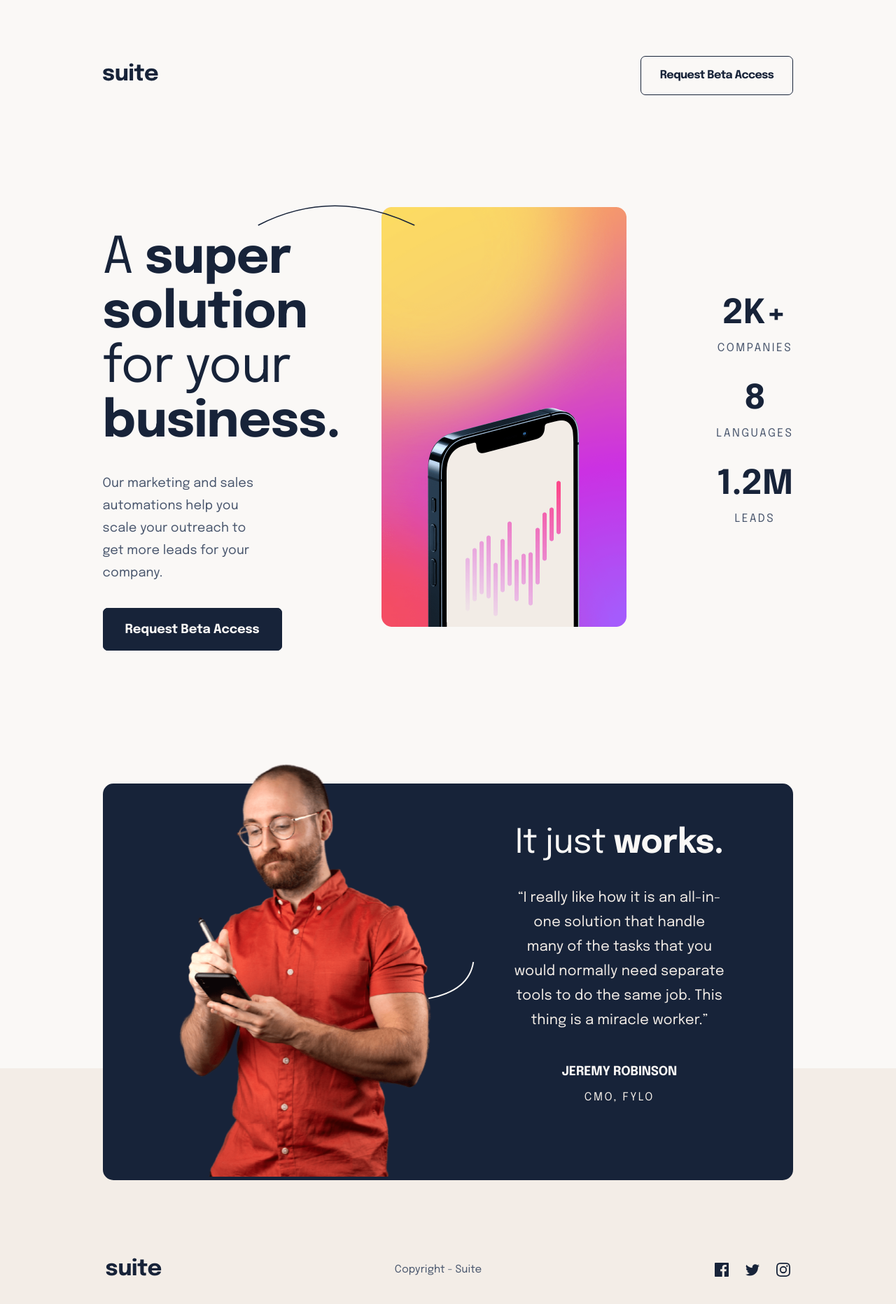
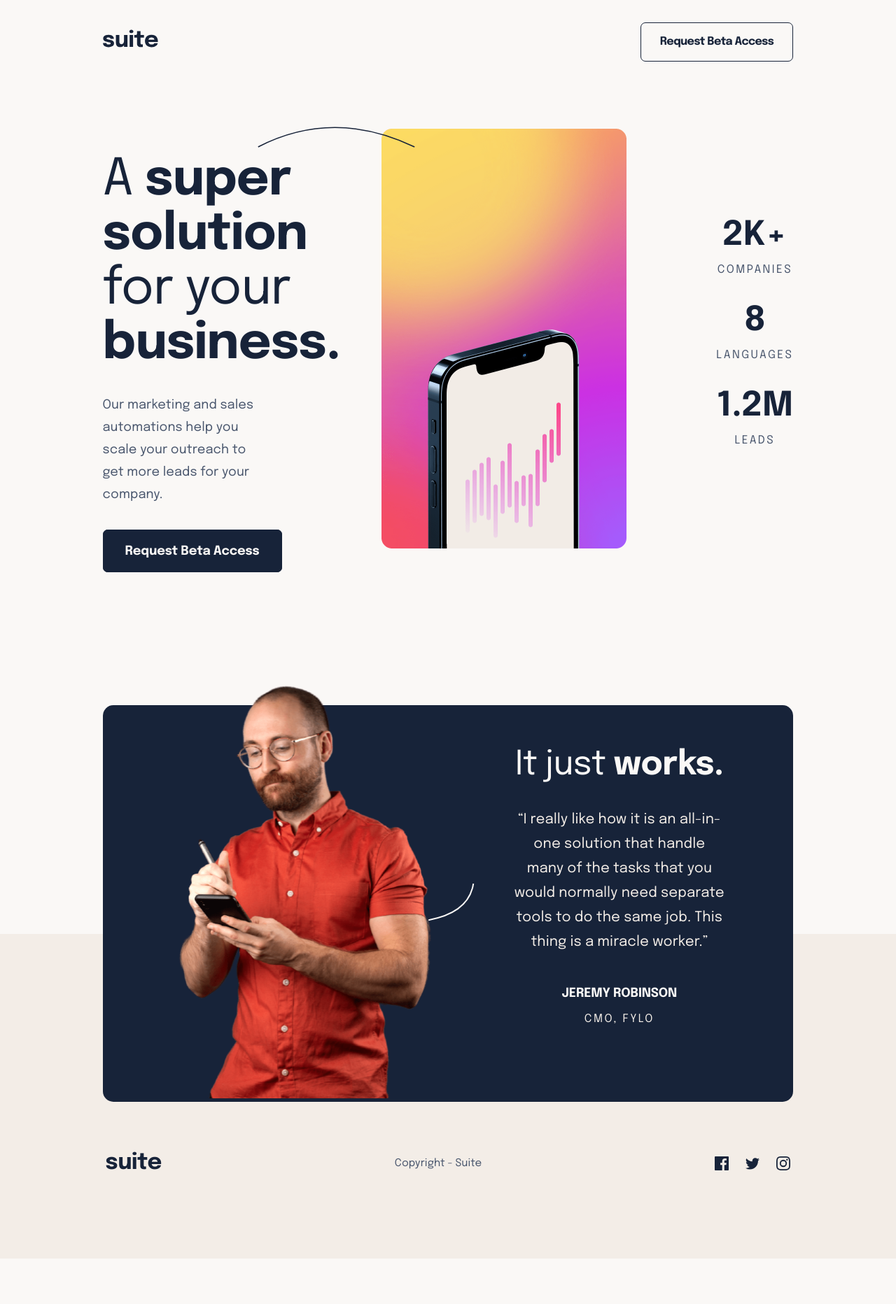
Before and after one commit to SUS137/Suite-landing-page, a plain HTML site: page index.html in a window 1280 px wide. Shown: the whole page at 70% size. After the commit the page ends 1799 px from the top, so only its background shows below. Drawn offline with Linux system fonts and the light colour scheme.

Commit message:
Add files via upload

```diff
--- a/styles.css
+++ b/styles.css
@@ -465,7 +465,7 @@ color:var(--GrisAcero);
 
     .nav{
 
-        margin-top: 5rem;
+        margin-top: 2rem;
     }
 
 .hero{
@@ -473,7 +473,7 @@ color:var(--GrisAcero);
     display: flex;
     justify-content: center;
     align-items: center;
-    margin-top: 5rem;
+    margin-top: 1rem;
     text-align: left;
 
 }
@@ -536,7 +536,7 @@ color:var(--GrisAcero);
    display: flex;
    justify-content: space-around;
    align-items: center;
-    margin: 10rem auto -10rem;
+    margin: 10rem auto -15rem;
     padding: 4.5%;
     width:77.1%;
     max-width: 1110px;
@@ -595,7 +595,7 @@ color:var(--GrisAcero);
     gap: 2rem;
     padding: 3rem 0;
     max-width: 1440px;
-    padding-top: 10rem;
+    padding-top: 15rem;
 
 }
 
```
